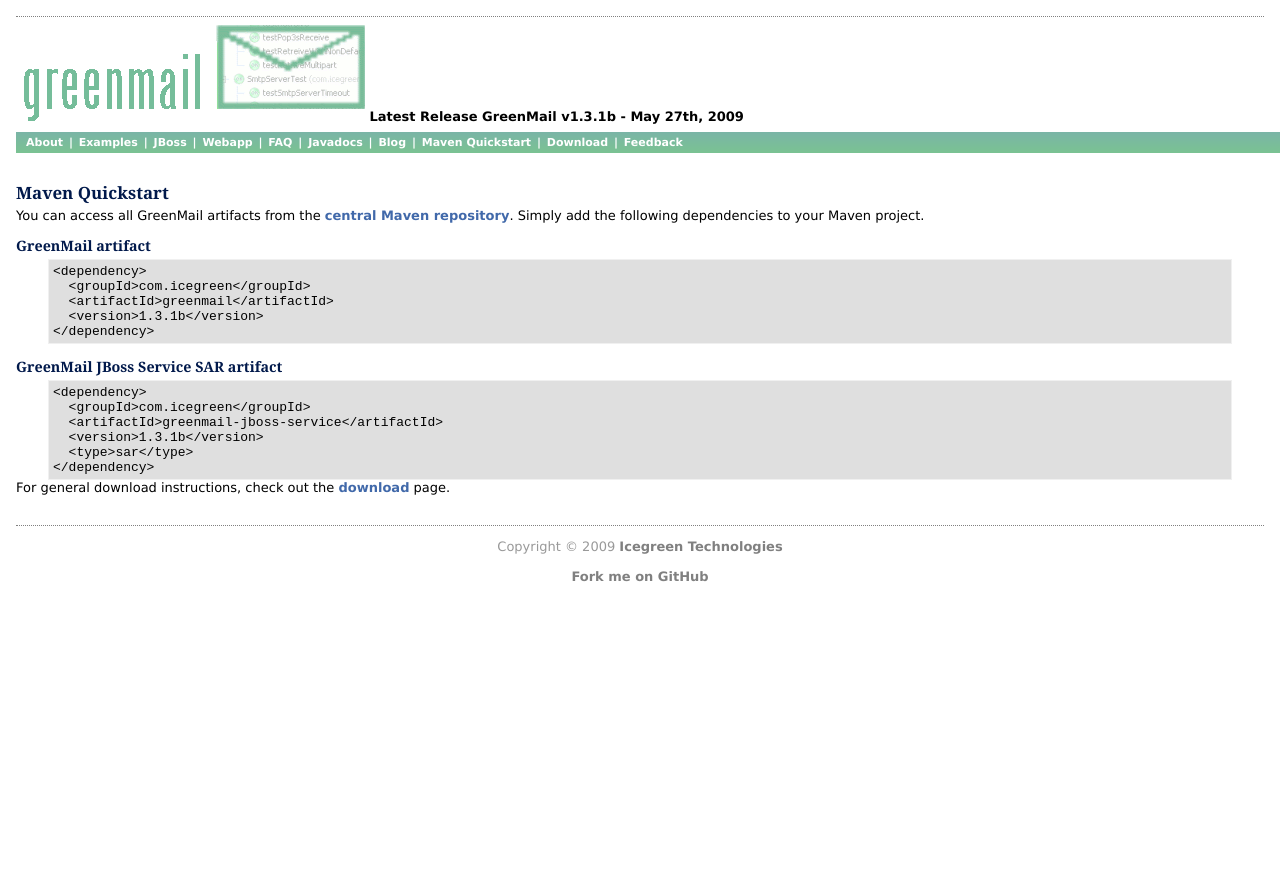
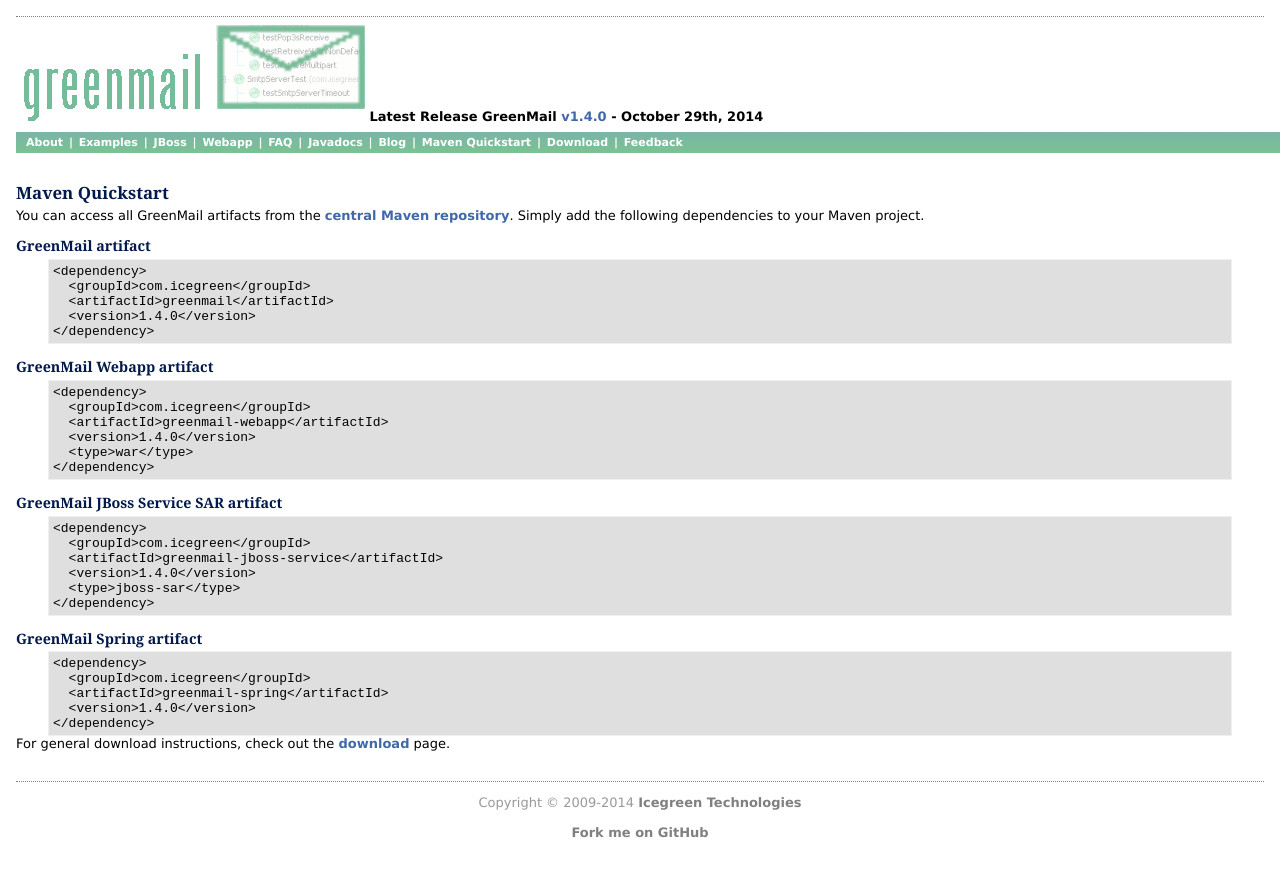
Before and after one commit to greenmail-mail-test/greenmail, a Jekyll site: the page built from greenmail-site/maven.html, in a window 1280 px wide. Shown: the top 877 px of the page. Built offline with Jekyll 4.4.1, drawn with Linux system fonts in a browser that asks for light colours.

Commit message:
Updated documentation/site for Release 1.4.0

```diff
--- a/greenmail-site/_layouts/default.html
+++ b/greenmail-site/_layouts/default.html
@@ -9,7 +9,7 @@
 
 <div id="header">
 <img src="pics/greenmail.gif" title="GreenMail - Testing SMTP, POP3, IMAP">
-Latest Release GreenMail v1.3.1b - May 27th, 2009
+Latest Release GreenMail <a href="https://github.com/greenmail-mail-test/greenmail/releases">v1.4.0</a> - October 29th, 2014
 </div>
 
 <div class="pages">
@@ -32,7 +32,7 @@
 <br>
 <br>
 <div class="footer">
-Copyright &copy; 2009 <a href="http://www.icegreen.com">Icegreen Technologies</a>
+Copyright &copy; 2009-2014 <a href="http://www.icegreen.com">Icegreen Technologies</a>
 <br><br>
 <a href="https://github.com/greenmail-mail-test/greenmail">Fork me on GitHub</a>
 </div>
--- a/greenmail-site/faq.html
+++ b/greenmail-site/faq.html
@@ -5,7 +5,7 @@
 <table width="100%">
 <tr><td valign="top">
 <h2 class="faq">Is any mail delivered?</h2>
-No. Further, GreenMail stores all recieved messages in memory.
+No. GreenMail stores all recieved messages in memory and works as a sandbox. Messages are not routed via Internet.
 
 <h2 class="faq">Which versions of JDK does GreenMail run under?</h2>
 JDK 1.6 and above
@@ -25,10 +25,9 @@
   <li>activation.jar</li>
   <li>slf4j-api.jar</li>
   <li>commons-lang3.jar</li>
+  <li>junit.jar</li>
 </ul>
 </div>
-
-These libraries ship with the distribution.
 
 <h2 class="faq">How come I don't need to install any SSL/TLS related certificates?</h2>
 GreenMail is designed to be used out of the box with no need to generate, sign or install any cerificates into your keystore.
--- a/greenmail-site/maven.html
+++ b/greenmail-site/maven.html
@@ -9,7 +9,18 @@
 &lt;dependency&gt;
   &lt;groupId&gt;com.icegreen&lt;/groupId&gt;
   &lt;artifactId&gt;greenmail&lt;/artifactId&gt;
-  &lt;version&gt;1.3.1b&lt;/version&gt;
+  &lt;version&gt;1.4.0&lt;/version&gt;
+&lt;/dependency&gt;
+</pre>
+</div>
+
+<h3>GreenMail Webapp artifact</h3>
+<div class="codeSample"><pre>
+&lt;dependency&gt;
+  &lt;groupId&gt;com.icegreen&lt;/groupId&gt;
+  &lt;artifactId&gt;greenmail-webapp&lt;/artifactId&gt;
+  &lt;version&gt;1.4.0&lt;/version&gt;
+  &lt;type&gt;war&lt;/type&gt;
 &lt;/dependency&gt;
 </pre>
 </div>
@@ -19,8 +30,18 @@
 &lt;dependency&gt;
   &lt;groupId&gt;com.icegreen&lt;/groupId&gt;
   &lt;artifactId&gt;greenmail-jboss-service&lt;/artifactId&gt;
-  &lt;version&gt;1.3.1b&lt;/version&gt;
-  &lt;type&gt;sar&lt;/type&gt;
+  &lt;version&gt;1.4.0&lt;/version&gt;
+  &lt;type&gt;jboss-sar&lt;/type&gt;
+&lt;/dependency&gt;
+</pre>
+</div>
+
+<h3>GreenMail Spring artifact</h3>
+<div class="codeSample"><pre>
+&lt;dependency&gt;
+  &lt;groupId&gt;com.icegreen&lt;/groupId&gt;
+  &lt;artifactId&gt;greenmail-spring&lt;/artifactId&gt;
+  &lt;version&gt;1.4.0&lt;/version&gt;
 &lt;/dependency&gt;
 </pre>
 </div>
--- a/greenmail-site/readme.html
+++ b/greenmail-site/readme.html
@@ -73,6 +73,8 @@
   <li>javamail.jar - <a href="http://java.sun.com/products/javamail/">JavaMail API</a></li>
   <li>activation.jar - <a href="http://java.sun.com/products/javabeans/jaf/index.jsp">Java Activation Framework</a>, required by JavaMail</li>
   <li>slf4j-api.jar - required for logging via <a href="http://www.slf4j.org/">Simple Logging Facade for Java</a></li>
+  <li>junit.jar - required for easy test setup</a>
+  <li>commons-lang3.jar - for handling String escaping</a>
 </ul>
 <br>
 
```
Also changed, not shown: greenmail-site/download.html (+11 -1 lines), README.md.
